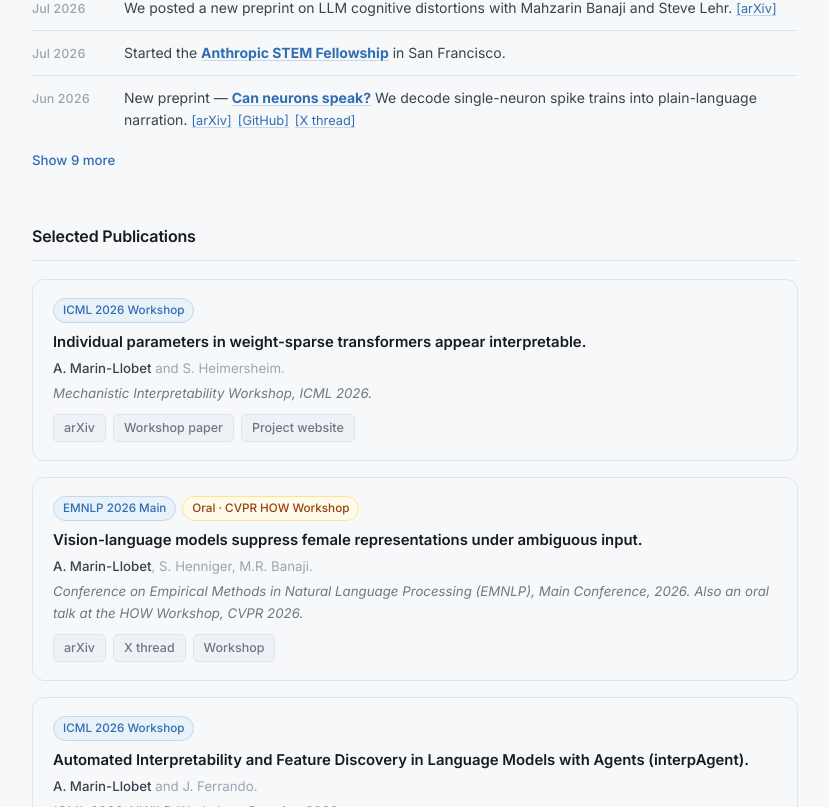
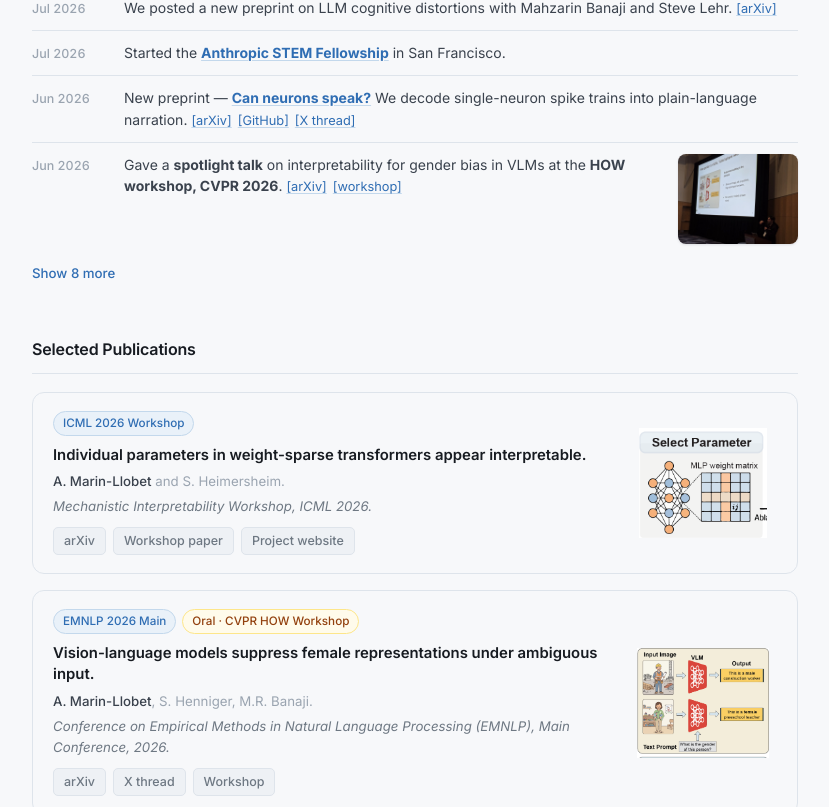
Before and after one commit to arnaumarin/arnaumarin.github.io, a Vue app: page / in a window 1280 px wide. Shown: the part 673-1480 px from the top of the page, without its empty margins (368-1197 px from the left). Built offline with nearby package versions, Linux system fonts and the light colour scheme.

Commit message:
Publications: add figure to every selected paper card; trim VLM venue line; show 5 news by default

```diff
--- a/src/components/NewsList.vue
+++ b/src/components/NewsList.vue
@@ -2,7 +2,7 @@
 import { ref, computed } from 'vue'
 import news from '../data/news.js'
 
-const MAX_VISIBLE = 4
+const MAX_VISIBLE = 5
 const expanded = ref(false)
 const visible = computed(() => (expanded.value ? news : news.slice(0, MAX_VISIBLE)))
 const hiddenCount = news.length - MAX_VISIBLE
--- a/src/components/PublicationList.vue
+++ b/src/components/PublicationList.vue
@@ -14,6 +14,8 @@ const mainHref = (p) => p.links?.[0]?.href
 
     <div class="pub-list">
       <div v-for="p in selected" :key="p.title" class="pub-card">
+        <div class="pub-card-inner">
+        <div class="pub-card-body">
         <div v-if="p.pubTags" class="pub-tags">
           <span v-for="t in p.pubTags" :key="t.label" class="tag" :class="`tag-${t.type}`">{{
             t.label
@@ -36,6 +38,9 @@ const mainHref = (p) => p.links?.[0]?.href
             >{{ l.label }}</a
           >
         </div>
+        </div>
+        <img v-if="p.thumb" :src="p.thumb" :alt="p.title" class="pub-thumb" loading="lazy" />
+        </div>
       </div>
     </div>
 
--- a/src/data/publications.js
+++ b/src/data/publications.js
@@ -17,6 +17,7 @@ export default [
   {
     selected: true,
     title: 'Individual parameters in weight-sparse transformers appear interpretable.',
+    thumb: '/images/pub/weight-sparse.png',
     pubTags: [{ label: 'ICML 2026 Workshop', type: 'conference' }],
     authorsHtml: '<strong>A. Marin-Llobet</strong> and S. Heimersheim.',
     venueHtml: '<em>Mechanistic Interpretability Workshop, ICML</em> 2026.',
@@ -35,7 +36,7 @@ export default [
     title: 'Vision-language models suppress female representations under ambiguous input.',
     pubTags: [{ label: 'EMNLP 2026 Main', type: 'conference' }, { label: 'Oral · CVPR HOW Workshop', type: 'award' }],
     authorsHtml: '<strong>A. Marin-Llobet</strong>, S. Henniger, M.R. Banaji.',
-    venueHtml: '<em>Conference on Empirical Methods in Natural Language Processing (EMNLP)</em>, Main Conference, 2026. Also an oral talk at the <em>HOW Workshop, CVPR</em> 2026.',
+    venueHtml: '<em>Conference on Empirical Methods in Natural Language Processing (EMNLP)</em>, Main Conference, 2026.',
     thumb: '/images/pub/vlm-bias.png',
     tags: [{ label: 'DL & Interp.', type: 'dl' }],
     cats: ['dl'],
@@ -98,6 +99,7 @@ export default [
   {
     selected: true,
     title: 'Can neurons speak? Semantic narration of vision at single-cell resolution.',
+    thumb: '/images/pub/neurrator.png',
     authorsHtml: '<strong>A. Marin-Llobet</strong>, R. Hakim, S. Matias, V.N. Murthy, N. Li, D. Ba.',
     venueHtml: 'Preprint, 2026.',
     pubTags: [{ label: 'Preprint', type: 'venue' }],
--- a/src/style.css
+++ b/src/style.css
@@ -514,6 +514,24 @@ button { font-family: inherit; }
   background: var(--c-accent-bg);
 }
 
+.pub-card-inner {
+  display: flex;
+  gap: 18px;
+  align-items: center;
+}
+.pub-card-body { flex: 1; min-width: 0; }
+.pub-card-body > :last-child { margin-bottom: 0; }
+.pub-thumb {
+  flex-shrink: 0;
+  width: 148px;
+  max-height: 110px;
+  object-fit: contain;
+  border-radius: var(--radius-sm);
+}
+@media (max-width: 500px) {
+  .pub-thumb { width: 96px; }
+}
+
 .pub-footnote {
   margin-top: 18px;
   font-size: .83rem;
```
Also changed, not shown: public/images/pub/weight-sparse.png (added).
